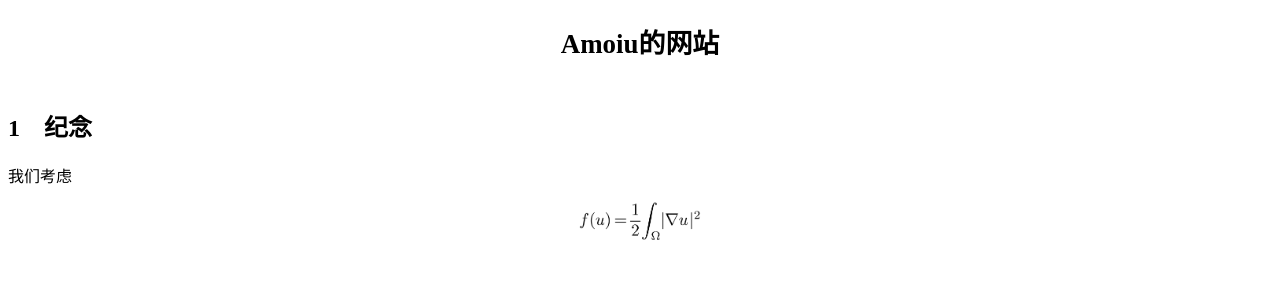
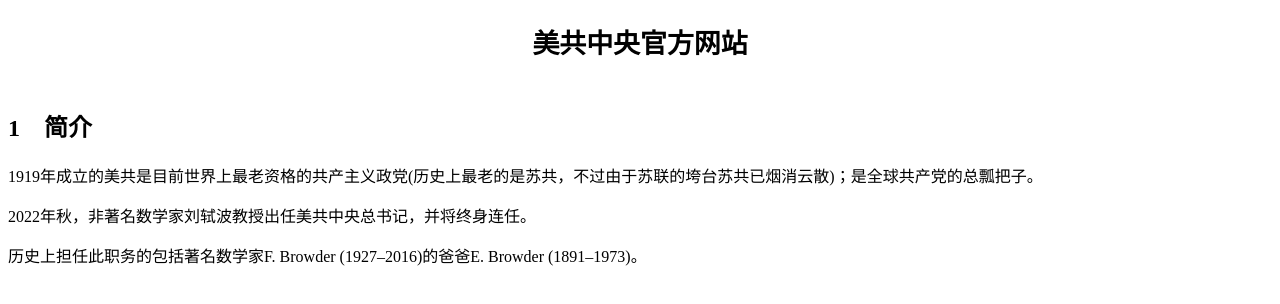
Before and after one commit to amoiu/amoiu.github.io, a plain HTML site: page index.html in a window 1280 px wide. Drawn offline with Linux system fonts and the light colour scheme.

Commit message:
Add files via upload

```diff
--- a/index.html
+++ b/index.html
@@ -2,7 +2,7 @@
 <!DOCTYPE html PUBLIC "-//W3C//DTD XHTML 1.1//EN" "http://www.w3.org/TR/xhtml11/DTD/xhtml11.dtd">
 <html xmlns:m="http://www.w3.org/1998/Math/MathML" xmlns="http://www.w3.org/1999/xhtml" xmlns:x="https://www.texmacs.org/2002/extensions">
   <head>
-    <title>Amoiu&#x7684;&#x7F51;&#x7AD9;</title>
+    <title>&#x7F8E;&#x5171;&#x4E2D;&#x592E;&#x5B98;&#x65B9;&#x7F51;&#x7AD9;</title>
     <meta content="TeXmacs 2.1.1" name="generator"></meta>
     <style type="text/css">
       body { text-align: justify } h5 { display: inline; padding-right: 1em }
@@ -34,17 +34,25 @@
       <tr>
         <td><table class="title-block" style="margin-top: 0.5em; margin-bottom: 0.5em">
           <tr>
-            <td><font style="font-size: 168.2%"><strong>Amoiu&#x7684;&#x7F51;&#x7AD9;</strong></font></td>
+            <td><font style="font-size: 168.2%"><strong>&#x7F8E;&#x5171;&#x4E2D;&#x592E;&#x5B98;&#x65B9;&#x7F51;&#x7AD9;</strong></font></td>
           </tr>
         </table></td>
       </tr>
     </table>
-    <h2 id="auto-1">1<span style="margin-left: 1em"></span>&#x7EAA;&#x5FF5;<span style="margin-left: 1em"></span></h2>
+    <h2 id="auto-1">1<span style="margin-left: 1em"></span>&#x7B80;&#x4ECB;<span style="margin-left: 1em"></span></h2>
     <p>
-      &#x6211;&#x4EEC;&#x8003;&#x8651;
+      1919&#x5E74;&#x6210;&#x7ACB;&#x7684;&#x7F8E;&#x5171;&#x662F;&#x76EE;&#x524D;&#x4E16;&#x754C;&#x4E0A;&#x6700;&#x8001;&#x8D44;&#x683C;&#x7684;&#x5171;&#x4EA7;&#x4E3B;&#x4E49;&#x653F;&#x515A;(&#x5386;&#x53F2;&#x4E0A;&#x6700;&#x8001;&#x7684;&#x662F;&#x82CF;&#x5171;&#xFF0C;&#x4E0D;&#x8FC7;&#x7531;&#x4E8E;&#x82CF;&#x8054;&#x7684;&#x57AE;&#x53F0;&#x82CF;&#x5171;&#x5DF2;&#x70DF;&#x6D88;&#x4E91;&#x6563;)&#xFF1B;&#x662F;&#x5168;&#x7403;&#x5171;&#x4EA7;&#x515A;&#x7684;&#x603B;&#x74E2;&#x628A;&#x5B50;&#x3002;
     </p>
-    <center>
-      <img src="index-1.png" style="margin-left: -0.0248242424242424em; margin-bottom: -0.0349575757575759em; margin-right: -0.0248242424242422em; margin-top: -0.0372363636363637em; vertical-align: -0.916315151515152em; height: 2.37071515151515em"></img>
-    </center>
+    <p>
+      2022&#x5E74;&#x79CB;&#xFF0C;&#x975E;&#x8457;&#x540D;&#x6570;&#x5B66;&#x5BB6;&#x5218;&#x8F7C;&#x6CE2;&#x6559;&#x6388;&#x51FA;&#x4EFB;&#x7F8E;&#x5171;&#x4E2D;&#x592E;&#x603B;&#x4E66;&#x8BB0;&#xFF0C;&#x5E76;&#x5C06;&#x7EC8;&#x8EAB;&#x8FDE;&#x4EFB;&#x3002;
+    </p>
+    <p>
+      &#x5386;&#x53F2;&#x4E0A;&#x62C5;&#x4EFB;&#x6B64;&#x804C;&#x52A1;&#x7684;&#x5305;&#x62EC;&#x8457;&#x540D;&#x6570;&#x5B66;&#x5BB6;F.
+      Browder (1927&ndash;2016)&#x7684;&#x7238;&#x7238;E. Browder
+      (1891&ndash;1973)&#x3002;
+    </p>
+    <p>
+
+    </p>
   </body>
 </html>
```
